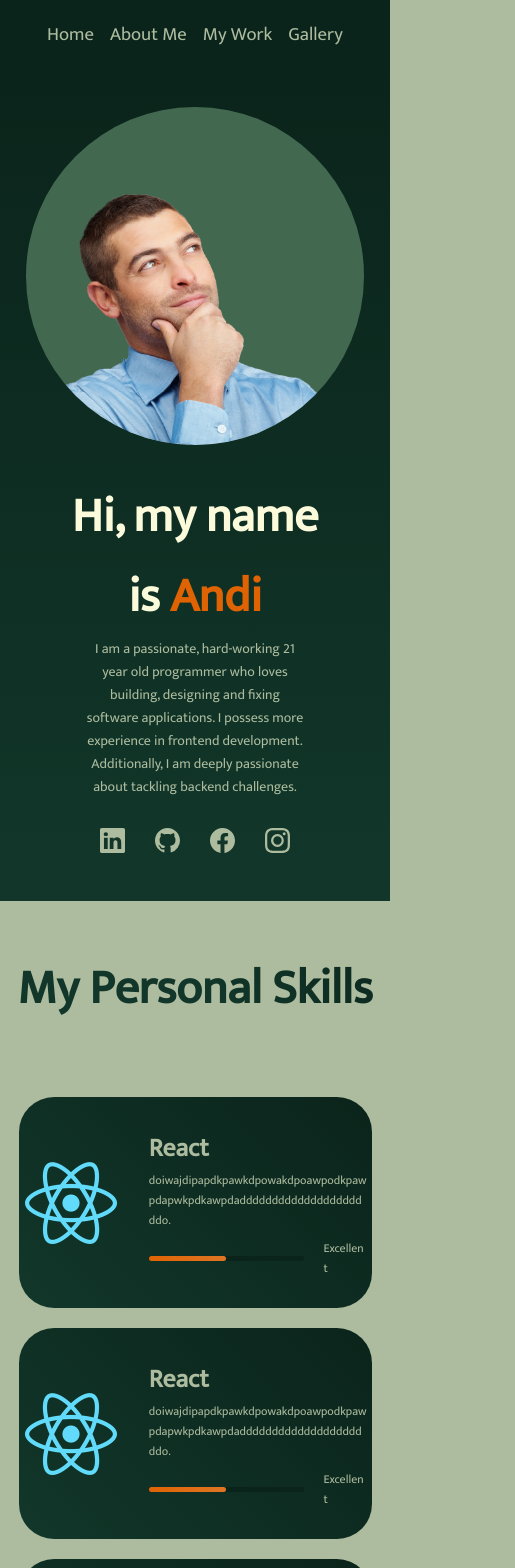
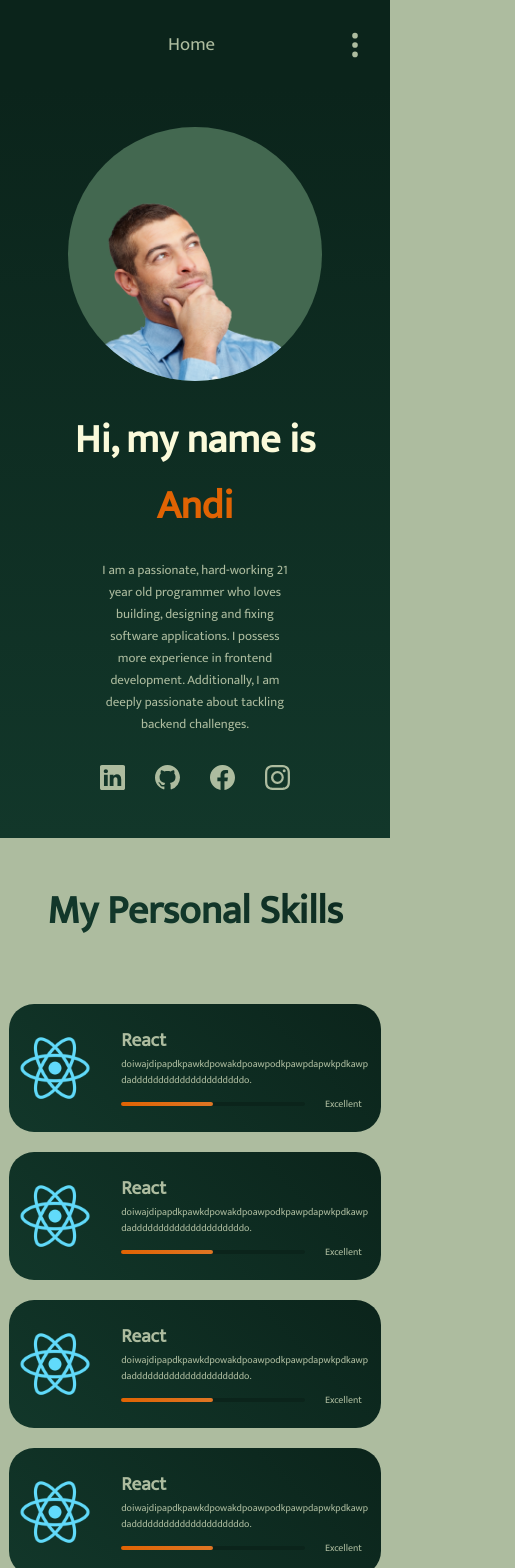
Before and after one commit to DevAndi-m/D, a React (Create React App) app in the folder personal-website/: page / in a window 390 px wide. Shown: the top 1568 px of the page, 515 px wide, since content can reach past the window. Built offline with nearby package versions, Linux system fonts and the light colour scheme.

Commit message:
Responsive part 3

```diff
--- a/personal-website/src/Comp/Comp-css/Comment.css
+++ b/personal-website/src/Comp/Comp-css/Comment.css
@@ -290,7 +290,6 @@
 }
 
 @media only screen and (max-width: 1050px) {
-
     .cHeaderParent {
         gap: 30px;
     }
@@ -323,5 +322,19 @@
 }
 
 @media only screen and (max-width: 840px) {
+    .cHeaderParent {
+        gap: 10px;
+    }
+
+    .headerTextMobile {
+        font-size: 2.2em;
+    }
+
+    .cHolder {
+        grid-auto-columns: 75%;
+    }
+}
+
+@media only screen and (max-width: 640px) {
 
 }
--- a/personal-website/src/Comp/Comp-css/CommentData.css
+++ b/personal-website/src/Comp/Comp-css/CommentData.css
@@ -90,3 +90,24 @@
         width: 400px;
     }
 }
+
+@media only screen and (max-width: 840px) {
+    .bar {
+        height: 8px;
+        width: 300px;
+    }
+}
+
+@media only screen and (max-width: 600px) {
+    .bar {
+        height: 7px;
+        width: 200px;
+    }
+}
+
+@media only screen and (max-width: 500px) {
+    .bar {
+        height: 7px;
+        width: 150px;
+    }
+}
--- a/personal-website/src/Comp/Comp-css/CommentPost.css
+++ b/personal-website/src/Comp/Comp-css/CommentPost.css
@@ -109,3 +109,9 @@
         gap: 30px;
     }
 }
+
+@media only screen and (max-width: 840px) {
+    .formHolder {
+        width: 90%;
+    }
+}
--- a/personal-website/src/Comp/Comp-css/ExperienceEntry.css
+++ b/personal-website/src/Comp/Comp-css/ExperienceEntry.css
@@ -362,5 +362,69 @@
 }
 
 @media only screen and (max-width: 840px) {
+    .elT {
+        margin-top: 1rem;
+        font-size: 2.7rem;
+    }
+
+    .bigParent {
+        padding: 3em 0 8em 0;
+    }
+
+    .bigparentHOne {
+        font-size: 1.8em;
+    }
+
+    .expTitle {
+        margin-bottom: 1.5em;
+    }
+
+    .exp-info {
+        width: 100%;
+    }
+
+    .exp-btn {
+        width: 40%;
+        font-size: 15px;
+    }
+
+    .experience-parent {
+        flex-direction: column;
+        width: 80%;
+        gap: 40px;
+    }
+
+    .exp-info p {
+        font-size: 14px;
+    }
+
+    .exp-info h2 {
+        font-size: 15px;
+    }
+
+    .exp-image {
+        width: 30%;
+    }
+}
+
+@media only screen and (max-width: 600px) {
+    .expTitle {
+        align-items: center;
+        justify-content: center;
+    }
+
+    .empInfo {
+        display: flex;
+        justify-content: space-between;
+        width: 100%;
+    }
+
+    .exp-btn {
+        width: 40%;
+        font-size: 11px;
+    }
+}
+
+@media only screen and (max-width: 490px) {
 
 }
--- a/personal-website/src/Comp/Comp-css/FinalSection.css
+++ b/personal-website/src/Comp/Comp-css/FinalSection.css
@@ -196,3 +196,53 @@
         font-size: 13px;
     }
 }
+
+@media only screen and (max-width: 840px) {
+    .imagePart {
+        width: 14em;
+    }
+
+    .selOneTxt {
+        font-size: 10px;
+    }
+
+    .selTitle {
+        font-size: 15px;
+    }
+
+    .bi-arrow-down-short {
+        height: 100%;
+
+        display: flex;
+        text-align: center;
+    }
+
+    .selOneBox, .selTwoBox, .selThreeBox {
+        gap: 10px;
+    }
+
+    .selectorBtn {
+        font-size: 13px;
+    }
+}
+
+@media only screen and (max-width: 660px) {
+    .imagePart {
+        width: 30%;
+    }
+    .selectorPart {
+        width: 60%;
+    }
+
+    .selOneTxt {
+        font-size: 12px;
+    }
+
+    .selTitle {
+        font-size: 18px;
+    }
+
+    .selectorBtn {
+        font-size: 13px;
+    }
+}
--- a/personal-website/src/Comp/Comp-css/Footer.css
+++ b/personal-website/src/Comp/Comp-css/Footer.css
@@ -134,3 +134,55 @@ img {
         display: none;
     }
 }
+
+@media only screen and (max-width: 840px) {
+    .footerParent {
+        font-size: 12px;
+    }
+
+    .contLinks {
+        display: flex;
+        gap: 20px;
+    }
+
+    .linkList li {
+        margin-right: 0px;
+    }
+}
+
+@media only screen and (max-width:750px) {
+    .contOne, .contTwo, .contThree {
+        width: 100%;
+    }
+
+    .tech {
+        width: 50%;
+        margin: auto;
+    }
+
+    .footerParent {
+        flex-direction: column;
+        justify-content: center;
+        align-items: center;
+        gap: 30px;
+    }
+
+    .contLinks {
+        align-items: center;
+        justify-content: center;
+    }
+
+    .linkList {
+        padding-left: 0;
+        width: 40%;
+        margin: auto;
+    }
+
+    .contLinks {
+        padding-left: 0;
+    }
+
+    .abt {
+        font-size: 2em;
+    }
+}
--- a/personal-website/src/Comp/Comp-css/Header.css
+++ b/personal-website/src/Comp/Comp-css/Header.css
@@ -5,6 +5,10 @@
     --moreLighterGreen: #ADBC9F;
     --whiteGreen: #FBFADA;
     --attColor: #e06303;
+}
+
+.toggleOff, .toggleOn, .visibleLinkContainer, .hiddenLinkContainer {
+    display: none;
 }
 
 .header {
@@ -31,6 +35,14 @@ h3 a:hover{
     color: var(--whiteGreen);
 }
 
+.navDots {
+    display: none;
+}
+
+.navReturn {
+    display: none;
+}
+
 @media only screen and (max-width: 1620px) {
     .linkContainer {
         width: 40%;
@@ -42,3 +54,80 @@ h3 a:hover{
         width: 80%;
     }
 }
+
+@media only screen and (max-width: 768px) {
+    .header {
+        display: flex;
+        align-items: center;
+        justify-content: space-around;
+        padding: 10px 0;
+    }
+
+    .linkContainer {
+        display: none;
+    }
+
+    .navDots {
+        display: inline;
+        position: absolute;
+        right: 50px;
+        top: 30px;
+    }
+
+    .navReturn {
+        display: inline;
+        position: absolute;
+        top: 30px;
+        right: 70px;
+    }
+
+    .toggleOff {
+        display: inline;
+        opacity: 0;
+        transform: translateY(15px);
+    }
+
+    .toggleOn {
+        display: inline;
+        position: relative;
+
+        opacity: 1;
+        transition: all 0.5s;
+        transform: translateY(0);
+    }
+
+    .hiddenLinkContainer {
+        display: flex;
+        opacity: 0;
+        position: relative;
+        transform: translateY(15px);
+    }
+
+    .visibleLinkContainer {
+        display: flex;
+        position: relative;
+        gap: 80px;
+        transition: all 0.5s;
+        transform: translateY(0);
+    }
+}
+
+@media only screen and (max-width: 560px) {
+
+    .hiddenLinkContainer {
+        font-size: 12px;
+    }
+
+    .visibleLinkContainer {
+        font-size: 12px;
+        gap: 50px;
+    }
+
+    .navReturn {
+        right: 50px;
+    }
+
+    .navDots {
+        right: 20px;
+    }
+}
--- a/personal-website/src/Comp/Comp-css/Section.css
+++ b/personal-website/src/Comp/Comp-css/Section.css
@@ -206,6 +206,28 @@ p {
 }
 
 @media only screen and (max-width: 840px) {
+    .intro {
+        gap: 20px;
+    }
+}
 
+@media only screen and (max-width: 560px) {
+    .portrait {
+        width: 30vh;
+        height: 30vh;
+    }
 
+    .ttle {
+        font-size: 2.5rem;
+    }
+
+    .sectionParagraph {
+        font-size: 13px;
+        width: 90%;
+    }
+
+    .social {
+        justify-content: center;
+        align-items: center;
+    }
 }
--- a/personal-website/src/Comp/Comp-css/SkillSection.css
+++ b/personal-website/src/Comp/Comp-css/SkillSection.css
@@ -213,3 +213,59 @@
         font-size: 3em;
     }
 }
+
+@media only screen and (max-width: 810px) {
+    .psL {
+        font-size: 2.7rem;
+    }
+
+    .skillEntry {
+        width: 75%;
+        gap: 30px;
+        border-radius: 30px;
+    }
+
+    .skillInfo h2 {
+        font-size: 1.4rem;
+    }
+
+    .skillInfo p {
+        font-size: 11px;
+    }
+
+    .skillEntry img{
+        width: 5rem;
+    }
+}
+
+@media only screen and (max-width: 690px) {
+    .psL {
+        font-size: 2.5rem;
+    }
+
+    .skillEntry {
+        width: 80%;
+        border-radius: 25px;
+        padding: 20px 30px;
+    }
+
+    .skillInfo h2 {
+        font-size: 1.2rem;
+    }
+
+    .skillInfo p {
+        font-size: 10px;
+    }
+
+    .skillEntry img{
+        width: 4.5rem;
+    }
+
+    .skillBar {
+        height: 4px;
+    }
+}
+
+@media only screen and (max-width: 490px) {
+
+}
--- a/personal-website/src/Comp/Header.js
+++ b/personal-website/src/Comp/Header.js
@@ -1,7 +1,60 @@
-import React from 'react'
+import React, { useEffect, useState } from 'react';
 import './Comp-css/Header.css';
 
+const threeDots = (
+  <svg xmlns="http://www.w3.org/2000/svg" width="30" height="30" fill="currentColor" className="bi bi-three-dots-vertical" viewBox="0 0 16 16">
+    <path d="M9.5 13a1.5 1.5 0 1 1-3 0 1.5 1.5 0 0 1 3 0m0-5a1.5 1.5 0 1 1-3 0 1.5 1.5 0 0 1 3 0m0-5a1.5 1.5 0 1 1-3 0 1.5 1.5 0 0 1 3 0"/>
+  </svg>
+);
+
+const back = (
+  <svg xmlns="http://www.w3.org/2000/svg" width="30" height="30" fill="currentColor" class="bi bi-x" viewBox="0 0 16 16">
+    <path d="M4.646 4.646a.5.5 0 0 1 .708 0L8 7.293l2.646-2.647a.5.5 0 0 1 .708.708L8.707 8l2.647 2.646a.5.5 0 0 1-.708.708L8 8.707l-2.646 2.647a.5.5 0 0 1-.708-.708L7.293 8 4.646 5.354a.5.5 0 0 1 0-.708"/>
+  </svg>
+);
+
 function Header() {
+  const [navVisible, setNavVisible] = useState(true);
+  const [pWidth, setPWidth] = useState(window.innerWidth);
+  const dots = document.getElementsByClassName('toggleOn');
+  const lCont = document.getElementsByClassName('visibleLinkContainer');
+
+  const calculatePositions = () => {
+    const widthHalf = pWidth / 3.25;
+    const linkHalf = pWidth / 7.4;
+
+    for (let i = 0; i < dots.length; i++) {
+      dots[i].style.left = widthHalf + "px";
+    }
+
+    for (let i = 0; i < lCont.length; i++) {
+      lCont[i].style.right = linkHalf + "px";
+    }
+  };
+
+  const toggleNav = () => {
+    calculatePositions();
+    setNavVisible(!navVisible);
+  };
+
+  useEffect(() => {
+    const handleResize = () => {
+      setPWidth(window.innerWidth);
+    };
+
+    window.addEventListener('resize', handleResize);
+
+    calculatePositions();
+
+    return () => {
+      window.removeEventListener('resize', handleResize);
+    };
+  }, []);
+
+  useEffect(() => {
+    calculatePositions();
+  }, [pWidth, dots, lCont]);
+
   return (
     <div className='header'>
       <div className='linkContainer'>
@@ -10,8 +63,21 @@ function Header() {
         <h3><a>My Work</a></h3>
         <h3><a>Gallery</a></h3>
       </div>
+
+      <div className={navVisible ? 'toggleOn' : 'toggleOff'}>
+        <h3><a>Home</a></h3>
+      </div>
+
+      <div className={navVisible ? 'hiddenLinkContainer' : 'visibleLinkContainer'}>
+        <h3><a>About Me</a></h3>
+        <h3><a>My Work</a></h3>
+        <h3><a>Gallery</a></h3>
+      </div>
+
+      <p className='navDots' onClick={toggleNav} style={{ opacity: navVisible ? 1 : 0, width: navVisible ? 'fit-content' : 0 }}>{threeDots}</p>
+      <p className='navReturn' onClick={toggleNav} style={{ opacity: navVisible ? 0 : 1, width: navVisible ? 'fit-content' : 0 }}>{back}</p>
     </div>
   )
 }
 
-export default Header
+export default Header;
```
Also changed, not shown: personal-website/src/Comp/FinalisingSection.js (indentation only).
